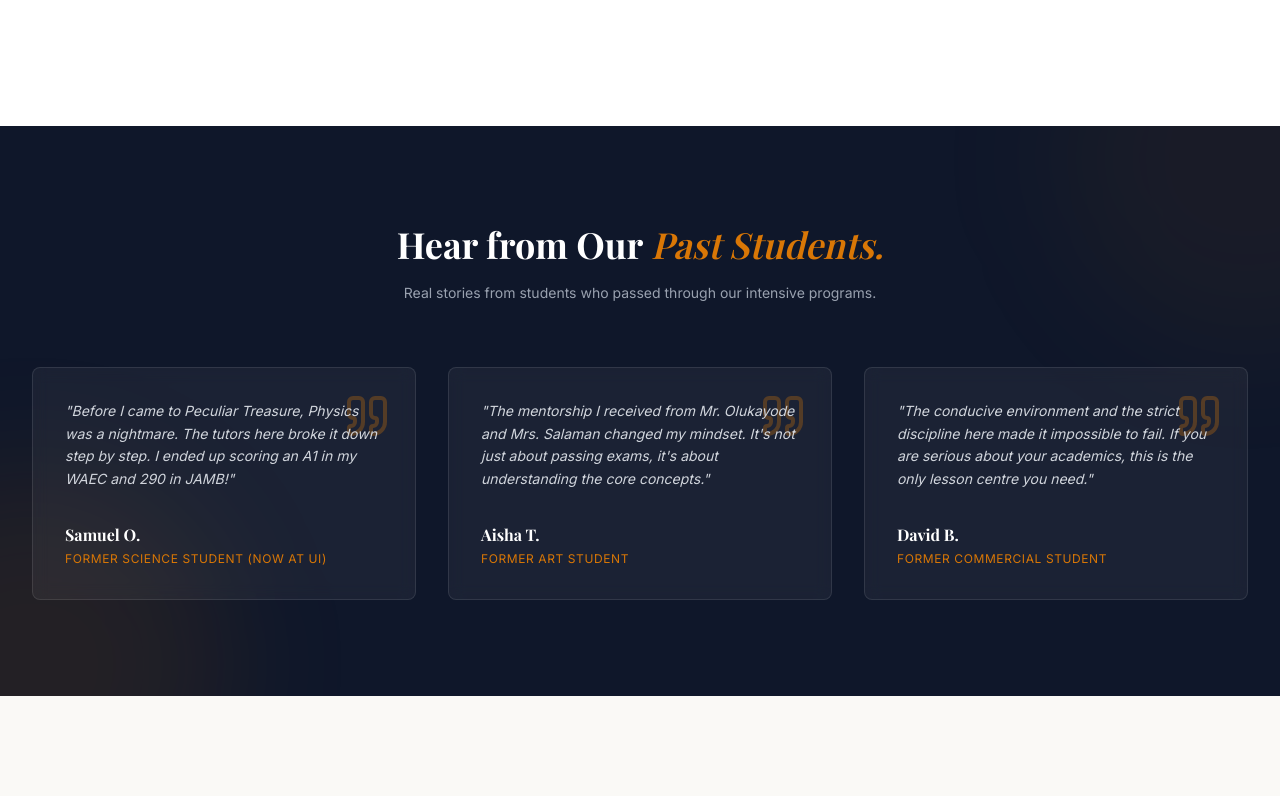
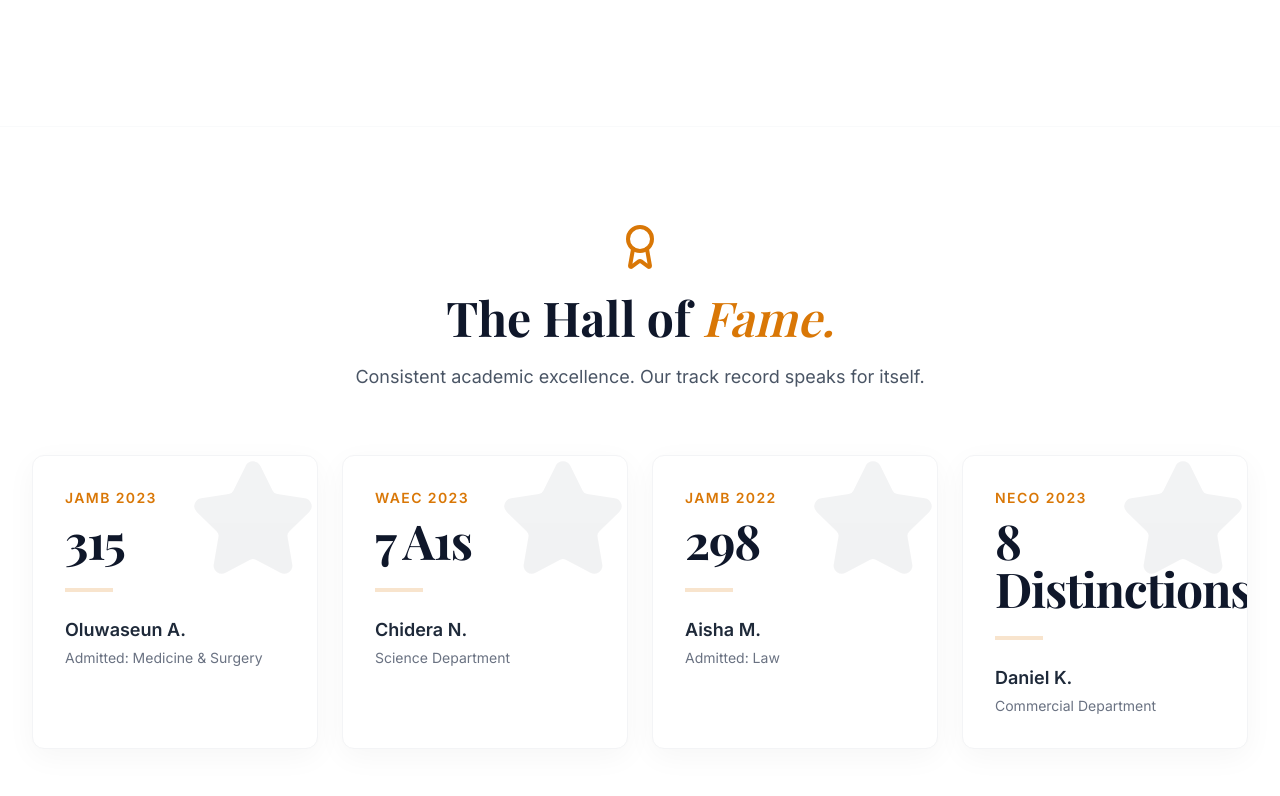
Before and after one commit to DavidDeez/peculiar_treasure_academy, a React (Vite) app: page / in a window 1280 px wide. Shown: the part 4304-5100 px from the top of the page. Built offline with nearby package versions, Linux system fonts and the light colour scheme; a web font is replaced by a local one.

Commit message:
Add Hall of Fame section and update WhatsApp greens

```diff
--- a/src/App.tsx
+++ b/src/App.tsx
@@ -4,6 +4,7 @@ import About from './components/About';
 import Courses from './components/Courses';
 import Features from './components/Features';
 import Testimonials from './components/Testimonials';
+import HallOfFame from './components/HallOfFame';
 import Contact from './components/Contact';
 import Footer from './components/Footer';
 import FloatingWhatsApp from './components/FloatingWhatsApp';
@@ -17,6 +18,7 @@ function App() {
         <About />
         <Courses />
         <Features />
+        <HallOfFame />
         <Testimonials />
         <Contact />
       </main>
--- a/src/components/Contact.tsx
+++ b/src/components/Contact.tsx
@@ -29,7 +29,7 @@ const Contact: React.FC = () => {
                   href="https://wa.me/2348164101457"
                   target="_blank"
                   rel="noreferrer"
-                  className="inline-flex items-center gap-2 mt-2 text-sm text-gray-700 font-medium hover:text-brand-dark hover:underline transition-colors"
+                  className="inline-flex items-center gap-2 mt-2 text-sm text-green-500 font-bold hover:text-green-600 hover:underline transition-colors"
                 >
                   <svg className="w-5 h-5" fill="currentColor" viewBox="0 0 24 24" aria-hidden="true">
                     <path fillRule="evenodd" d="M12.031 0C5.402 0 .016 5.385.016 12.016c0 2.115.553 4.18 1.603 5.992L.032 24l6.16-1.616c1.761 1 3.766 1.528 5.839 1.528 6.627 0 12.013-5.385 12.013-12.016C24.044 5.385 18.658 0 12.031 0zm-.016 21.905c-1.802 0-3.562-.485-5.11-1.403l-.367-.217-3.799.996.996-3.702-.238-.378a10.057 10.057 0 01-1.543-5.384c0-5.545 4.512-10.057 10.061-10.057 5.548 0 10.06 4.512 10.06 10.057 0 5.547-4.512 10.058-10.06 10.058zm5.518-7.53c-.302-.152-1.794-.886-2.07-.988-.276-.102-.477-.152-.678.152-.201.303-.781.988-.958 1.19-.176.202-.353.228-.654.076-1.526-.777-2.673-1.41-3.69-3.14-.202-.345.201-.318.647-.912.1-.152.05-.278 0-.43-.05-.151-.678-1.636-.928-2.241-.242-.587-.487-.507-.678-.517h-.578c-.201 0-.528.076-.804.38s-1.056 1.036-1.056 2.527 1.082 2.932 1.233 3.134c.15.203 2.137 3.262 5.176 4.57 2.05.88 2.89.967 3.966.814 1.157-.165 3.565-1.458 4.067-2.868.503-1.41.503-2.619.352-2.868-.15-.253-.552-.405-.853-.557z" clipRule="evenodd" />
--- /dev/null
+++ b/src/components/HallOfFame.tsx
@@ -0,0 +1,46 @@
+import React from 'react';
+import { Award, Star } from 'lucide-react';
+
+const results = [
+  { exam: "JAMB 2023", score: "315", student: "Oluwaseun A.", subject: "Admitted: Medicine & Surgery" },
+  { exam: "WAEC 2023", score: "7 A1s", student: "Chidera N.", subject: "Science Department" },
+  { exam: "JAMB 2022", score: "298", student: "Aisha M.", subject: "Admitted: Law" },
+  { exam: "NECO 2023", score: "8 Distinctions", student: "Daniel K.", subject: "Commercial Department" }
+];
+
+const HallOfFame: React.FC = () => {
+  return (
+    <section id="results" className="py-24 bg-white relative border-t border-gray-50">
+      <div className="max-w-7xl mx-auto px-4 sm:px-6 lg:px-8">
+        <div className="text-center max-w-3xl mx-auto mb-16">
+          <div className="flex justify-center mb-4">
+            <Award className="h-12 w-12 text-brand-gold" />
+          </div>
+          <h2 className="text-3xl md:text-5xl font-bold leading-tight text-brand-dark mb-4">
+            The Hall of <span className="italic font-light text-brand-gold">Fame.</span>
+          </h2>
+          <p className="text-gray-600 text-lg">Consistent academic excellence. Our track record speaks for itself.</p>
+        </div>
+
+        <div className="grid grid-cols-1 md:grid-cols-2 lg:grid-cols-4 gap-6">
+          {results.map((result, idx) => (
+            <div key={idx} className="bg-white border border-gray-100 p-8 rounded-xl shadow-[0_8px_30px_rgb(0,0,0,0.04)] hover:shadow-[0_8px_30px_rgb(0,0,0,0.08)] hover:-translate-y-1 transition-all duration-300 relative overflow-hidden group">
+              <div className="absolute -top-4 -right-4 p-4 opacity-5 group-hover:opacity-10 transition-opacity">
+                <Star className="w-32 h-32 text-brand-dark fill-current" />
+              </div>
+              <div className="relative z-10">
+                <p className="text-sm font-semibold text-brand-gold uppercase tracking-widest mb-2">{result.exam}</p>
+                <h3 className="text-4xl md:text-5xl font-black text-brand-dark font-serif mb-6 tracking-tight">{result.score}</h3>
+                <div className="w-12 h-1 bg-brand-gold/20 mb-6 group-hover:bg-brand-gold transition-colors"></div>
+                <p className="font-bold text-gray-800 text-lg">{result.student}</p>
+                <p className="text-sm text-gray-500 mt-1">{result.subject}</p>
+              </div>
+            </div>
+          ))}
+        </div>
+      </div>
+    </section>
+  );
+};
+
+export default HallOfFame;
```
Also changed, not shown: public/images/whatsapp_3d.png, 1 other file (tests, documents, lock files or other folders).
